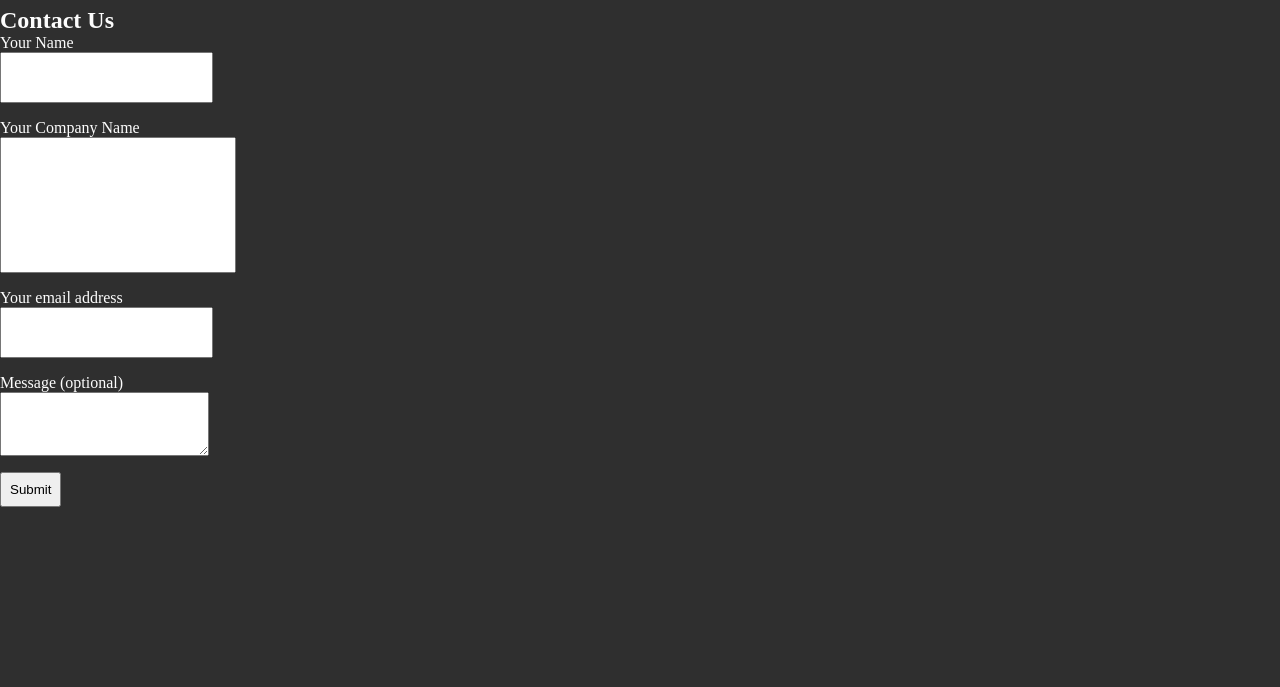
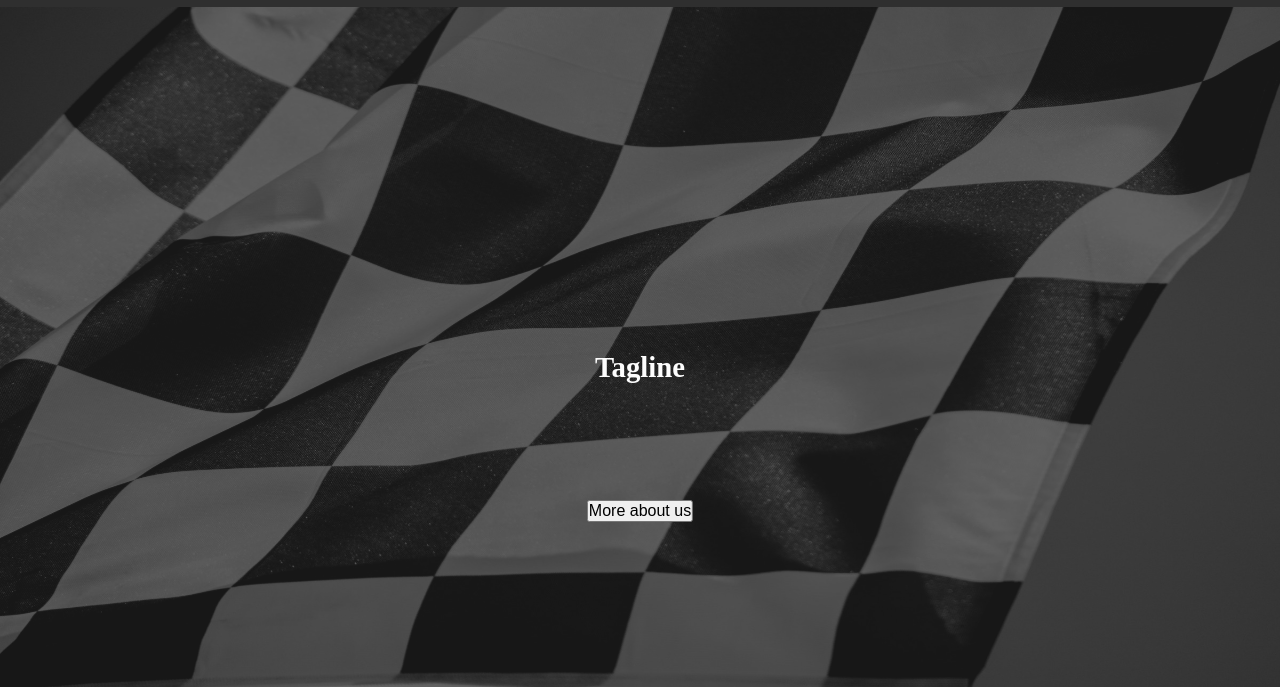
Before and after one commit to lascellesabercrombie/agency-website, a plain HTML site: page index.html in a window 1280 px wide. Shown: the part 113-800 px from the top of the page. Drawn offline with Linux system fonts and the light colour scheme.

Commit message:
add tagline, background images, slideshow function
Relates #13

```diff
--- a/index.html
+++ b/index.html
@@ -32,7 +32,19 @@
 
     <main>
         <!-------------TAGLINE------------->
-        <section>
+        <section id="tagline-section">
+            <!--Photo by Bas van den Eijkhof on https://unsplash.com/s/photos/checkered-flag?utm_source=unsplash&utm_medium=referral&utm_content=creditCopyText Unsplash-->
+            <img class="slideshow" src="./assets/tagline-img1.jpg" alt="background image with chekered flag">
+
+            <!--Photo by https://unsplash.com/@felixberger?utm_source=unsplash&utm_medium=referral&utm_content=creditCopyText Felix Berger on https://unsplash.com/s/photos/checkered-flag?utm_source=unsplash&utm_medium=referral&utm_content=creditCopyText Unsplash-->
+            <img class="slideshow" src="./assets/tagline-img2.jpg" alt="background image with racetrack curve">
+
+            <!--Photo by https://unsplash.com/@jan_ivo?utm_source=unsplash&utm_medium=referral&utm_content=creditCopyText Jan Ivo Henze on  https://unsplash.com/s/photos/formula-1-old?utm_source=unsplash&utm_medium=referral&utm_content=creditCopyText Unsplash-->
+            <img class="slideshow" src="./assets/tagline-img3.jpg"
+                alt="background image with racing car from the sixties">
+
+            <h2 id="tagline-text">Tagline</h2>
+            <button id="tagline-button">More about us</button>
         </section>
 
         <!-------------ABOUT US------------>
--- a/script.js
+++ b/script.js
@@ -17,3 +17,28 @@ function closeMenu() {
 
 hamburgerIcon.addEventListener("click", responsiveMenu);
 menuItems.forEach(item => item.addEventListener("click", closeMenu));
+
+
+/* Tagline slideshow */
+
+let slideImages = document.querySelectorAll(".slideshow");
+
+let slideIndex = 0;
+
+function taglineSlider() {
+    for (let i = 0; i < slideImages.length; i++) {
+        slideImages[i].style.display = "none";
+    }
+
+    slideIndex++;
+
+    if (slideIndex > slideImages.length) {
+        slideIndex = 1;
+    }
+
+    slideImages[slideIndex - 1].style.display = "block";
+
+    setTimeout(taglineSlider, 8000);
+}
+
+taglineSlider();
--- a/style.css
+++ b/style.css
@@ -1,6 +1,7 @@
 :root {
   --background-color: rgb(47, 47, 47);
   --font-color: rgb(253, 253, 253);
+  --font-size: 1rem;
   --header-height: 100px;
 }
 
@@ -18,6 +19,10 @@ body {
   background-color: var(--background-color);
 }
 
+main {
+  padding-top: calc(var(--header-height) + 20px);
+}
+
 /*------------------HEADER-------------------*/
 
 #header {
@@ -29,6 +34,7 @@ body {
   position: fixed;
   display: flex;
   justify-content: space-between;
+  z-index: 100;
 }
 
 #company-name {
@@ -70,10 +76,35 @@ li > a {
   margin: 5px auto;
 }
 
-/*------------------ ------------------------*/
+/*------------------TAGLINE------------------------*/
 
-main {
-  padding-top: calc(var(--header-height) + 20px);
+#tagline-section {
+  width: 100%;
+  height: 90vh;
+  position: relative;
+}
+
+.slideshow {
+  width: 100%;
+  height: inherit;
+  object-fit: fill;
+  opacity: 0.5;
+}
+
+#tagline-text,
+#tagline-button {
+  position: absolute;
+  top: 50%;
+  left: 50%;
+  transform: translate(-50%, -50%);
+  font-size: 1.8rem;
+}
+
+#tagline-button {
+  position: absolute;
+  top: 70%;
+  left: 50%;
+  font-size: var(--font-size);
 }
 
 /*------------------CONTACT------------------------*/
```
Also changed, not shown: assets/tagline-img1.jpg (added), assets/tagline-img2.jpg (added), assets/tagline-img3.jpg (added).
